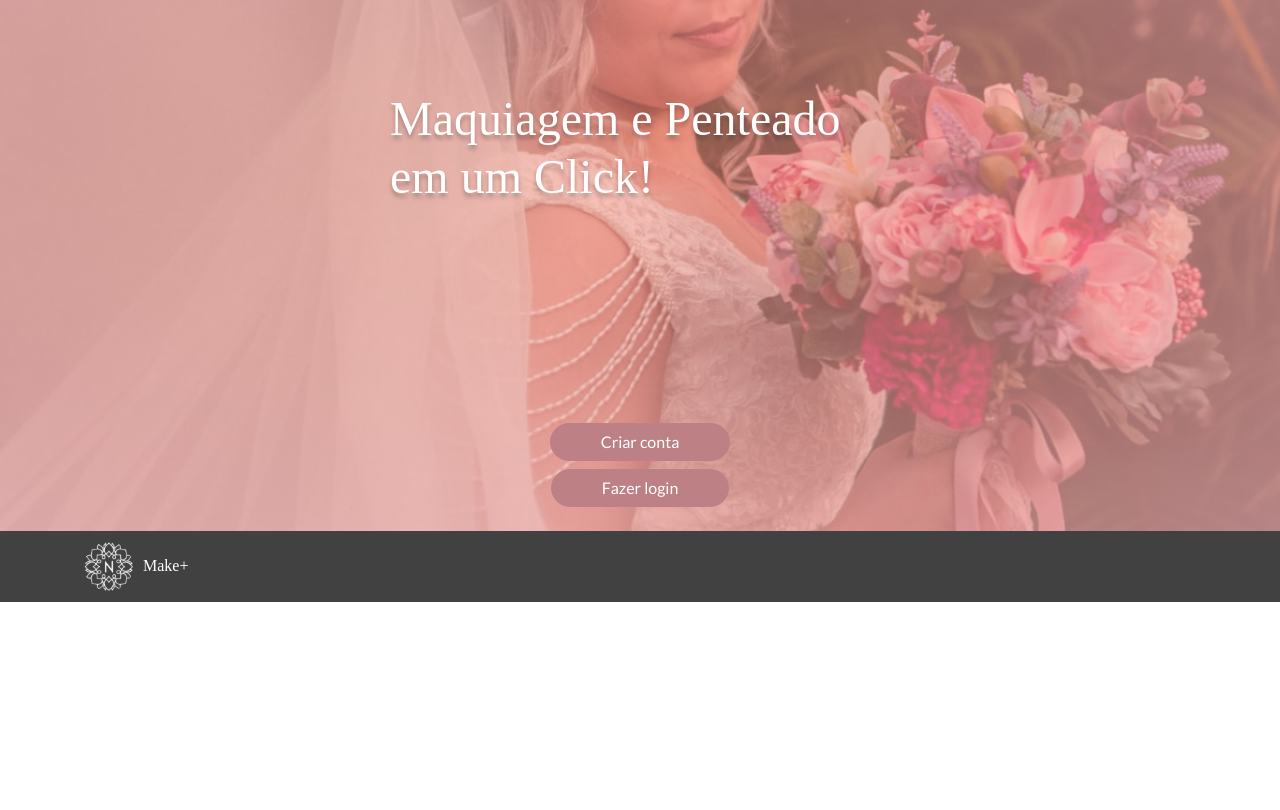
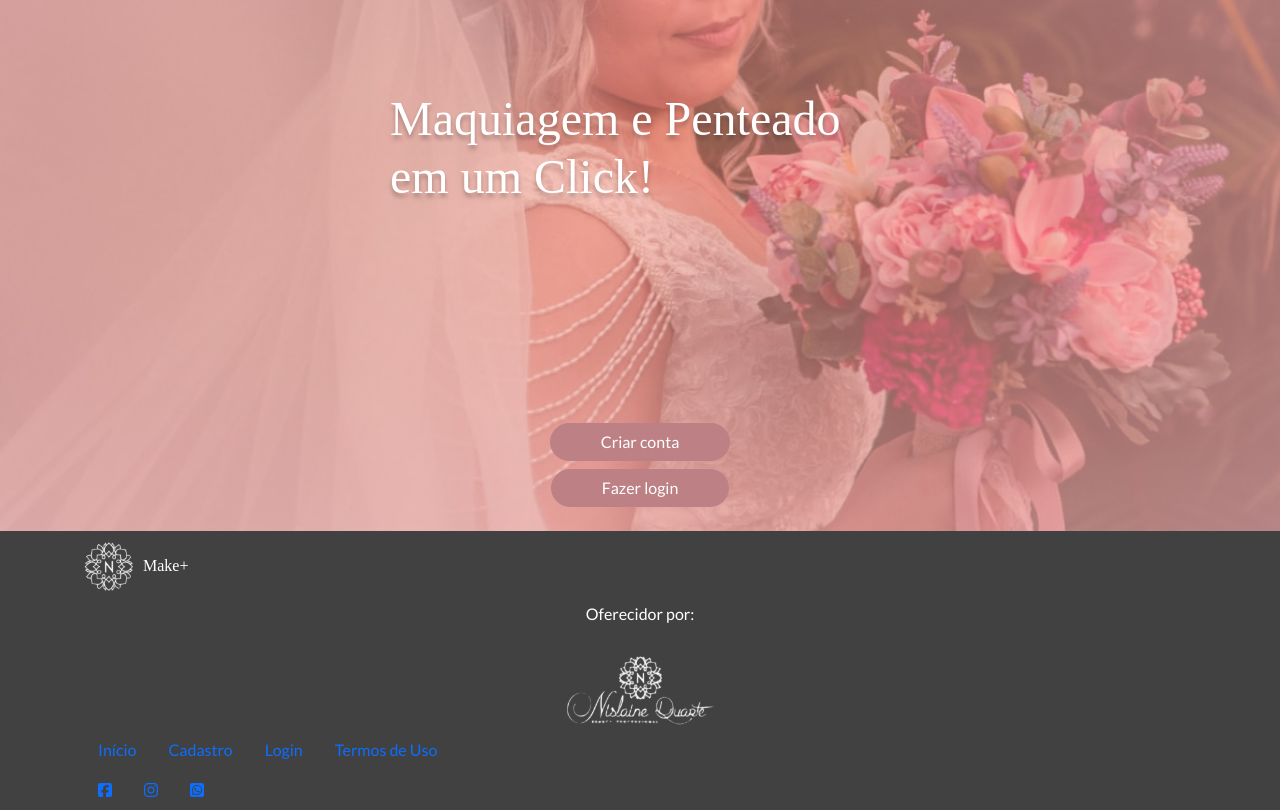
Before and after one commit to RenanRPaiva/make-web, a React (Create React App) app: page /cadastro in a window 1280 px wide. Shown: the part 269-1079 px from the top of the page. Before the commit the page ends 871 px from the top, so only its background shows below. Built offline with nearby package versions, Linux system fonts and the light colour scheme; a web font is replaced by a local one.

Commit message:
Colocando itens do Footer

```diff
--- a/src/components/Layout/Footer.tsx
+++ b/src/components/Layout/Footer.tsx
@@ -1,16 +1,37 @@
-import { Container } from "react-bootstrap"
+import { faFacebookSquare, faInstagram, faWhatsappSquare } from "@fortawesome/free-brands-svg-icons"
+import { FontAwesomeIcon } from "@fortawesome/react-fontawesome"
+import { Container, Nav } from "react-bootstrap"
 import styled from "styled-components"
 import LogoWhite from "../../assets/img/logo-make-white.svg"
+import LogoWhiteNis from "../../assets/img/logo-white-full.svg"
 
 export default function Footer() {
     return (
-        <FooterStyled>
+        <FooterStyled className="text-center">
             <Container>
                 <div className="d-flex align-items-center">
                     <img src={LogoWhite} alt='Make+' width={53} height={49} />
                     <LogoStyled className="text-white p-2">Make+</LogoStyled>
                 </div>
-
+                <p className="text-white">Oferecidor por:</p>
+                <img src={LogoWhiteNis} alt='Nislaine Duarte - Beauty professional' width={177} height={88} />
+                <Nav>
+                    <Nav.Link href="/">Início</Nav.Link>
+                    <Nav.Link href="/cadastro">Cadastro</Nav.Link>
+                    <Nav.Link href="/login">Login</Nav.Link>
+                    <Nav.Link href="/termos-de-uso.pdf" target='_blank'>Termos de Uso</Nav.Link>
+                </Nav>
+                <Nav>
+                    <Nav.Link href="https://www.facebook.com/nislainend" target='_blank' rel='noreferrer noopener'>
+                        <FontAwesomeIcon icon={faFacebookSquare} />
+                    </Nav.Link>
+                    <Nav.Link href="https://www.instagram.com/nislaineduartemakeup/" target='_blank' rel='noreferrer noopener'>
+                        <FontAwesomeIcon icon={faInstagram} />
+                    </Nav.Link>
+                    <Nav.Link href="https://web.whatsapp.com/send/?phone=5521996443691&text=Ol%C3%A1,%20gostaria%20de%20fazer%20um%20pedido!" target='_blank' rel='noreferrer noopener'>
+                        <FontAwesomeIcon icon={faWhatsappSquare} />
+                    </Nav.Link>
+                </Nav>
             </Container>
         </FooterStyled>
     )
```
Also changed, not shown: src/assets/img/logo-white-full.svg (added), 1 other file (tests, documents, lock files or other folders).
